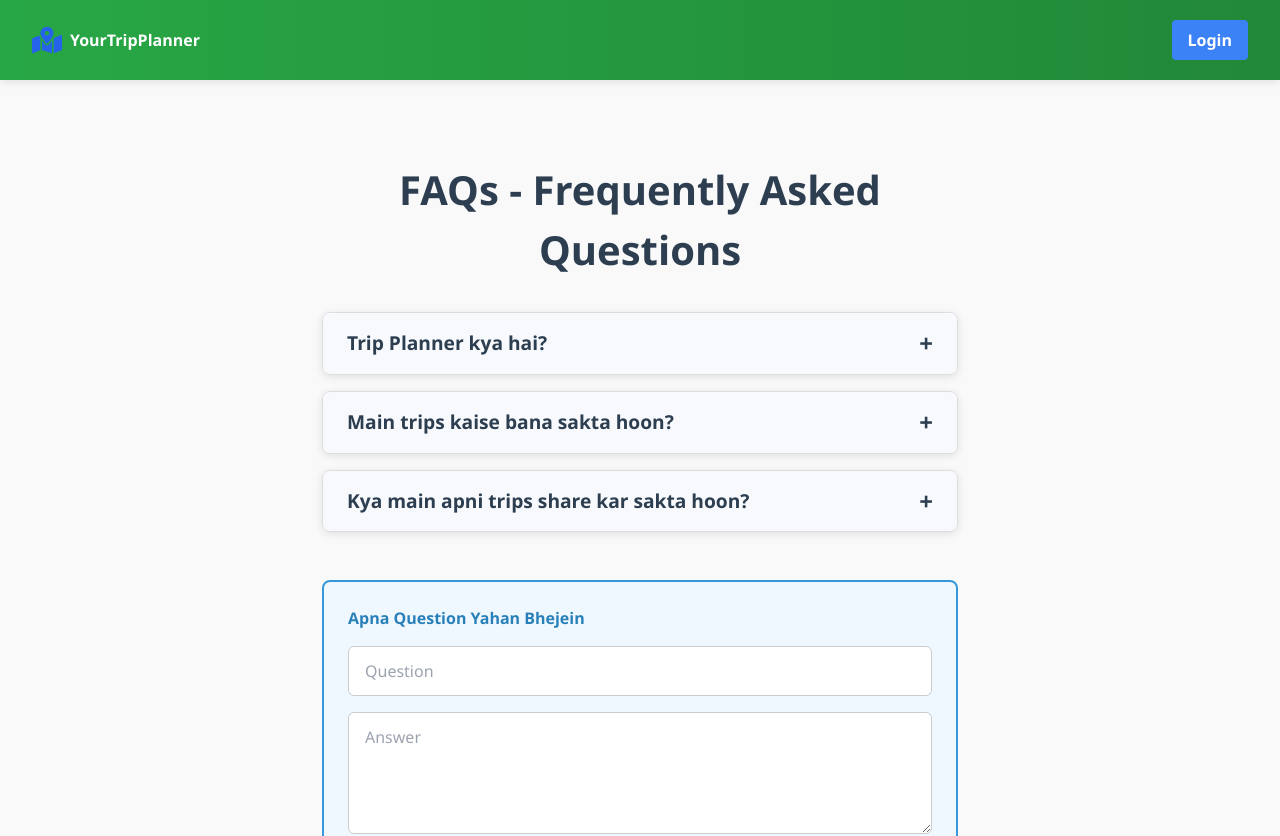
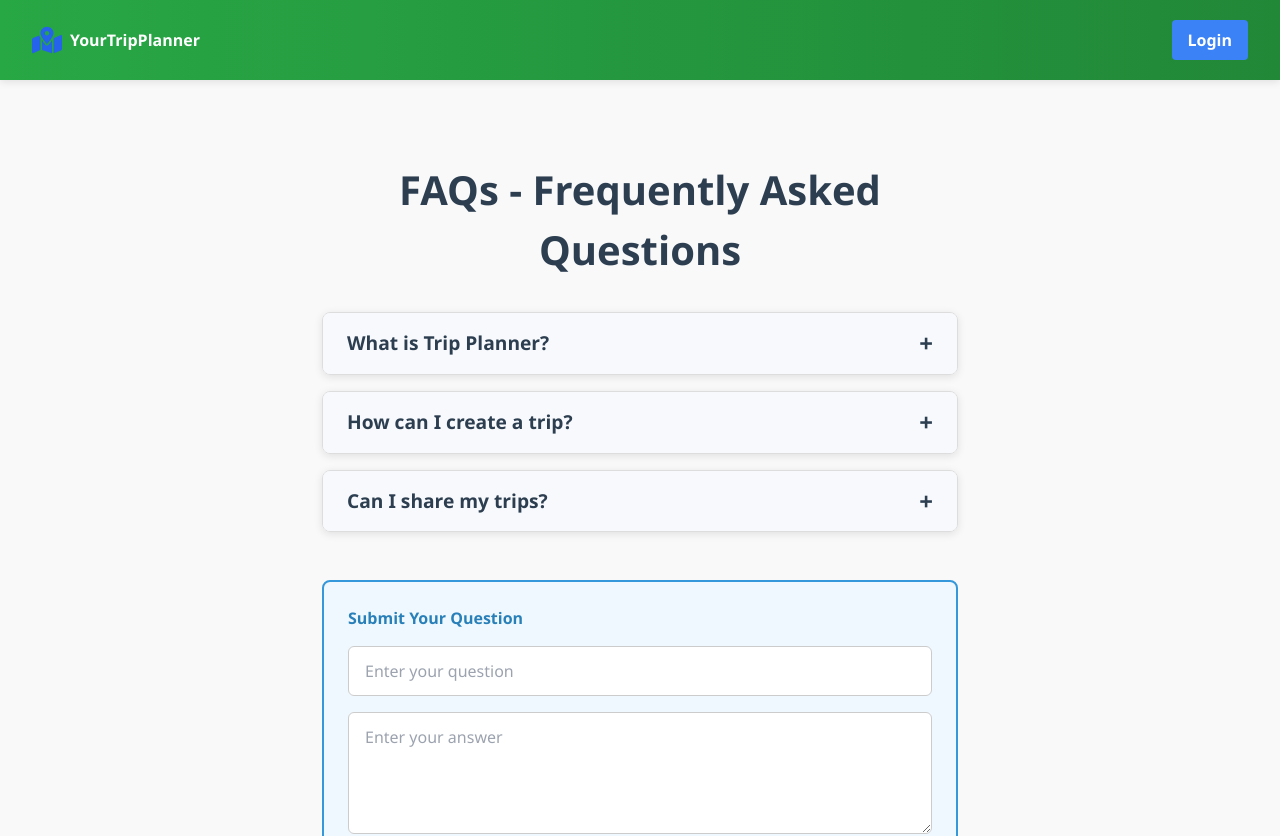
Before and after one commit to code-well0/trip-planner, a React (Create React App) app: page /faqs in a window 1280 px wide. Shown: the top 836 px of the page. Built offline with nearby package versions, Linux system fonts and the light colour scheme.

Commit message:
Added new FAQ item

```diff
--- a/src/pages/FAQs.jsx
+++ b/src/pages/FAQs.jsx
@@ -4,33 +4,38 @@ const LOCAL_STORAGE_KEY = "tripPlannerFaqs";
 
 const initialFaqs = [
   {
-    question: "Trip Planner kya hai?",
+    question: "What is Trip Planner?",
     answer:
-      "Ye ek web app hai jo aapko apni trips plan karne me madad karta hai.",
+      "It is a web app that helps you plan your trips easily and efficiently.",
   },
   {
-    question: "Main trips kaise bana sakta hoon?",
+    question: "How can I create a trip?",
     answer:
-      "Home page pe 'Create Trip' button pe click karein aur apni details bharein.",
+      "On the Home page, click the 'Create Trip' button and fill in your trip details.",
   },
   {
-    question: "Kya main apni trips share kar sakta hoon?",
-    answer: "Haan, aap apni trips link share kar sakte hain.",
+    question: "Can I share my trips?",
+    answer: "Yes, you can share your trip link with others.",
   },
 ];
 
 export default function FAQs() {
   const [faqs, setFaqs] = useState(() => {
-    // Pehle check karo localStorage me data hai ki nahi
     const savedFaqs = localStorage.getItem(LOCAL_STORAGE_KEY);
-    return savedFaqs ? JSON.parse(savedFaqs) : initialFaqs;
+    if (savedFaqs) {
+      return JSON.parse(savedFaqs);
+    } else {
+      localStorage.setItem(LOCAL_STORAGE_KEY, JSON.stringify(initialFaqs));
+      return initialFaqs;
+    }
   });
+
   const [openIndex, setOpenIndex] = useState(null);
   const [newQuestion, setNewQuestion] = useState("");
   const [newAnswer, setNewAnswer] = useState("");
 
+  // ✅ Save only when faqs change (no reset on reload)
   useEffect(() => {
-    // Jab bhi faqs change ho, localStorage me save kar do
     localStorage.setItem(LOCAL_STORAGE_KEY, JSON.stringify(faqs));
   }, [faqs]);
 
@@ -40,16 +45,17 @@ export default function FAQs() {
 
   const handleAddFAQ = () => {
     if (newQuestion.trim() === "" || newAnswer.trim() === "") {
-      alert("Please enter both question and answer.");
+      alert("Please enter both a question and an answer.");
       return;
     }
-    setFaqs([
+    const updatedFaqs = [
       ...faqs,
       { question: newQuestion.trim(), answer: newAnswer.trim() },
-    ]);
+    ];
+    setFaqs(updatedFaqs);
     setNewQuestion("");
     setNewAnswer("");
-    setOpenIndex(faqs.length); // open the newly added FAQ
+    setOpenIndex(faqs.length);
   };
 
   return (
@@ -145,11 +151,11 @@ export default function FAQs() {
         }}
       >
         <h2 style={{ marginBottom: "1rem", color: "#2980b9" }}>
-          Apna Question Yahan Bhejein
+          Submit Your Question
         </h2>
         <input
           type="text"
-          placeholder="Question"
+          placeholder="Enter your question"
           value={newQuestion}
           onChange={(e) => setNewQuestion(e.target.value)}
           style={{
@@ -163,7 +169,7 @@ export default function FAQs() {
           }}
         />
         <textarea
-          placeholder="Answer"
+          placeholder="Enter your answer"
           value={newAnswer}
           onChange={(e) => setNewAnswer(e.target.value)}
           rows={4}
```
